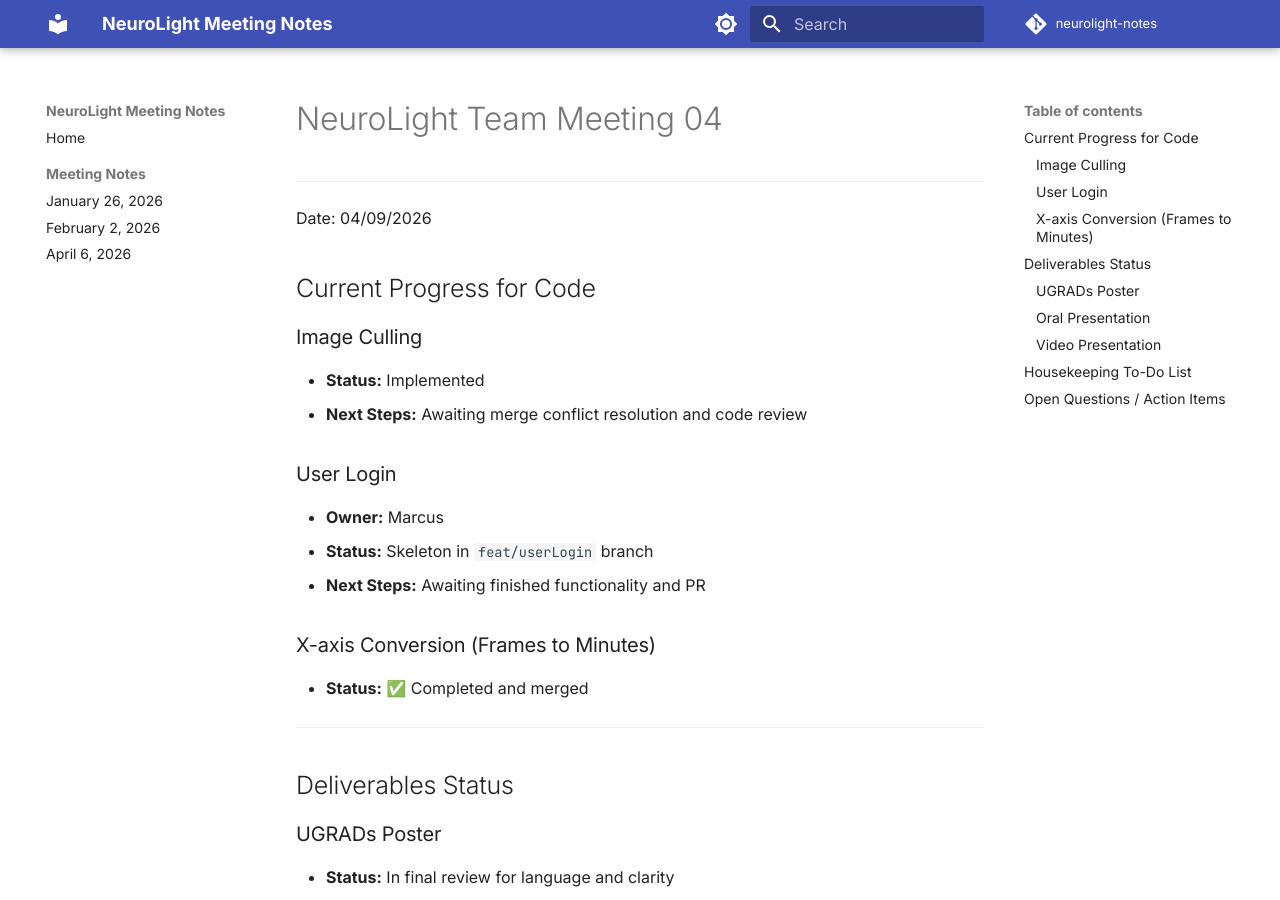
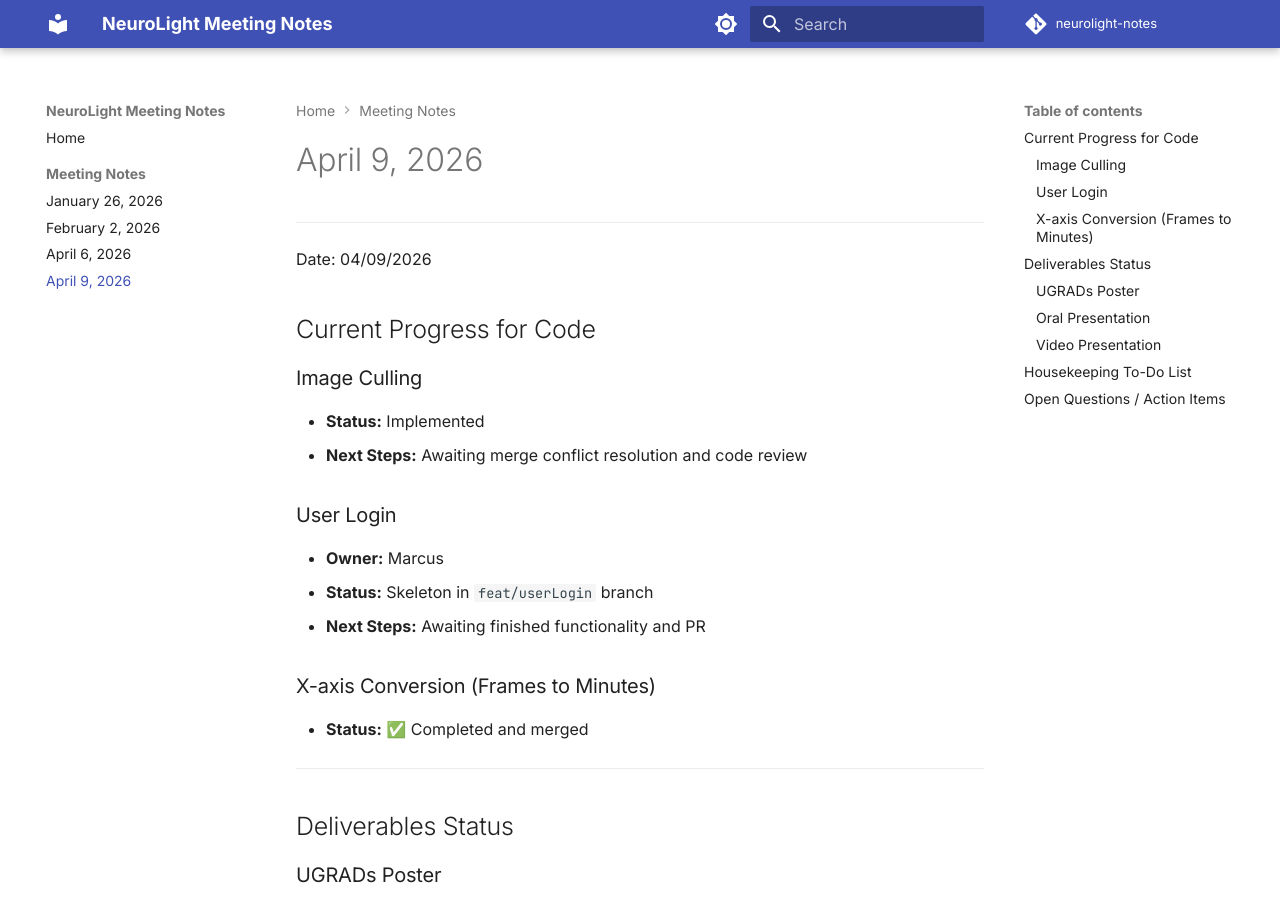
Before and after one commit to ajmastra/neurolight-notes, an MkDocs documentation site: the page built from docs/NeuroLight Team Meeting 04.md, in a window 1280 px wide and 900 px high. Built offline with MkDocs 1.6.1 and Material for MkDocs 9.7.7, drawn with Linux system fonts in a browser that asks for light colours; comment, search, counter and statistics services are not loaded; some of the changed text lies outside the part shown.

Commit message:
Add Meeting 04 to nav and ignore .DS_Store files
Co-Authored-By: Claude Sonnet 4.6 <noreply@anthropic.com>

```diff
--- a/mkdocs.yml
+++ b/mkdocs.yml
@@ -43,6 +43,7 @@ nav:
     - January 26, 2026: NeuroLight Team Meeting 01.md
     - February 2, 2026: NeuroLight Team Meeting 02.md
     - April 6, 2026: NeuroLight Team Meeting 03.md
+    - April 9, 2026: NeuroLight Team Meeting 04.md
 
 plugins:
   - search:
```
Also changed, not shown: 1 other file.
